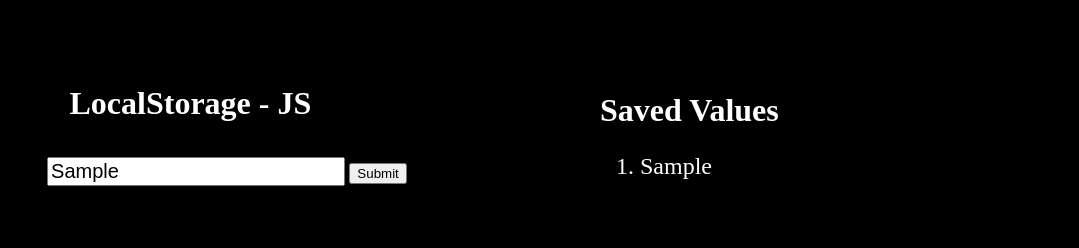
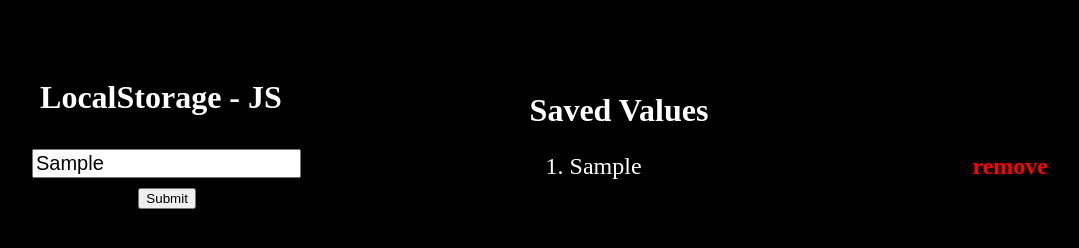
Before and after one commit to Bhupi2508/LocalStorgae-with-JavaScript, a plain HTML site: page index.html in a window 1280 px wide. Both pictures are taken after typing "Sample" into the empty fields and a click on the input "Submit". Shown: the whole page, without its empty margins (112-1191 px from the left). Drawn offline with Linux system fonts and the light colour scheme.

Commit message:
add and remoce function added but not from localstorage

```diff
--- a/app.js
+++ b/app.js
@@ -3,34 +3,61 @@ const printData = document.querySelector('#data')
 
 // create a li tag for print the data one by one
 const ol = document.createElement('ol')
+// assign ol Id to ol tag
+ol.id = 'ol';
 
 // call the funstion
-listenerValue()
+listenerValue();
 
-// read the input value from the user
+// read the input value from the user during add
 function listenerValue() {
-    document.querySelector('form').addEventListener('submit', DataValue);
+    document.querySelector('#form').addEventListener('submit', DataValue);
+
+    printData.addEventListener('click', DataRemoveValue);
 }
 
-// calling this fn from addEventListerners
+/**
+ * Desc : // calling this fn from addEventListerners during add value
+ * @param {*} e
+ */
 function DataValue(e) {
     e.preventDefault();
 
     //get the input value
     const dataValue = document.querySelector('#name').value;
 
-    // assign ol Id to ol tag
-    ol.id = 'ol';
+    // add a remove button with the value
+    const removeButton = document.createElement('a');
+    removeButton.classList = 'remove-data';
+    removeButton.textContent = 'remove';
 
     // const = document.createElement('li')
     const li = document.createElement('li');
 
     li.textContent = dataValue;
 
+    // append the remove button with the data
+    li.appendChild(removeButton)
+
     // append li tag to ol tag
-    ol.appendChild(li)
+    ol.appendChild(li);
 
     // print data on page
     printData.appendChild(ol)
 
 }
+
+/**
+ * Desc : // calling this fn from addEventListerners during remome value
+ * @param {*} e
+ */
+function DataRemoveValue(e) {
+
+    // find the excat value
+    if(e.target.classList.contains('remove-data')){
+
+        // remove parent tag for that value
+        e.target.parentElement.remove()
+    }
+
+}
--- a/index.html
+++ b/index.html
@@ -14,8 +14,8 @@
     </div>
 
     <form id="form" class=form>
-        <input class="input" id="name" type="text" name="name" placeholder="Enter the value..." required />
-        <input type="submit" value="Submit" >
+        <input class="input" id="name" type="text" name="name" placeholder="Enter the value..." required /><br>
+        <input class='submit' type="submit" value="Submit" >
     </form>
 
     <div class='savedData'>
--- a/style.css
+++ b/style.css
@@ -10,7 +10,7 @@
 
 .body {
     background-color: black;
-    width: 100%;
+    width: 90%;
 }
 
 .form {
@@ -20,7 +20,7 @@
 .savedData {
     color: white;
     margin-left: 55%;
-    margin-top: -9%;
+    margin-top: -12%;
 }
 
 .input {
@@ -32,3 +32,15 @@
 .data {
     font-size: 150%;
 }
+
+.remove-data {
+    float: right;
+    cursor: pointer;
+    color: red;
+    font-weight: bold
+}
+
+.submit {
+    margin-left: 6%;
+    margin-top: 1%;
+}
```
